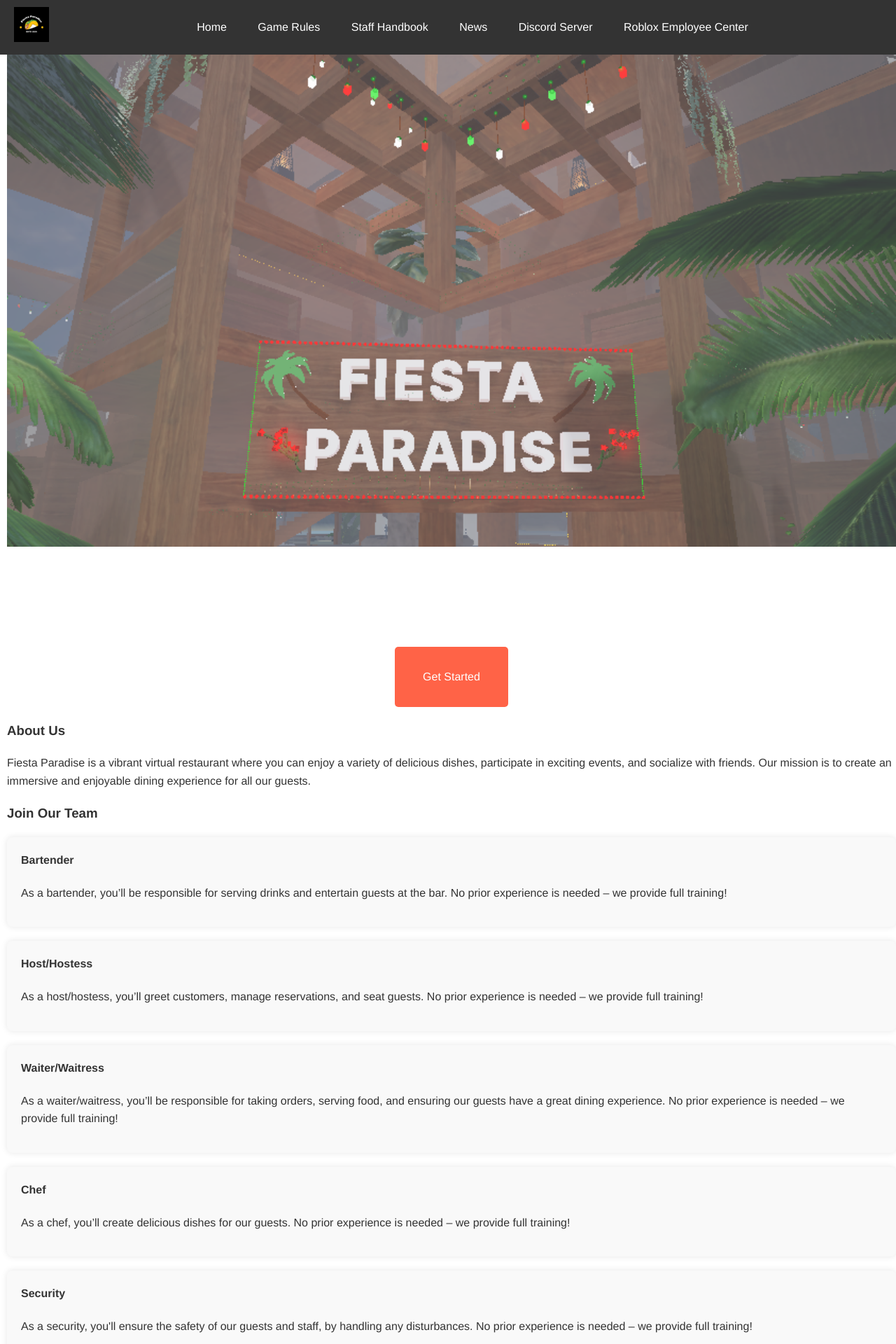
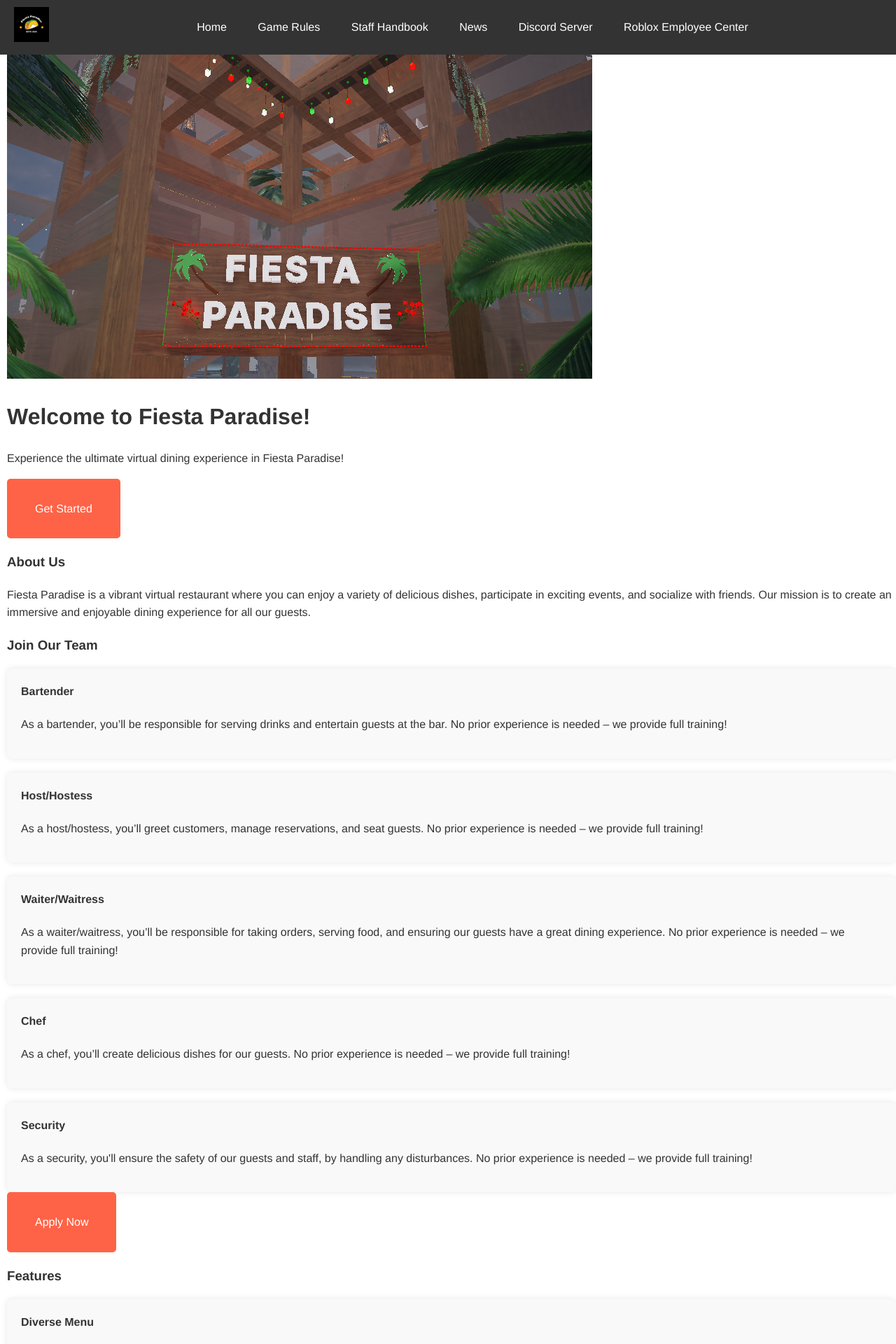
Before and after one commit to ifBars/Fiesta-Paradise, a Jekyll site: the page built from index.html, in a window 1280 px wide. Shown: the top 1920 px of the page at 70% size. Built offline with Jekyll 4.4.1, drawn with Linux system fonts in a browser that asks for light colours.

Commit message:
Update styles.css

```diff
--- a/assets/css/styles.css
+++ b/assets/css/styles.css
@@ -15,17 +15,6 @@
 nav {
   display: flex;
   align-items: center;
-}
-
-.hero {
-  text-align: center;
-  color: white;
-}
-
-.hero-image {
-  width: 100%;
-  height: auto;
-  opacity: 0.8;
 }
 
 .logo-container {
@@ -103,10 +92,6 @@
 
   .nav-links.active {
     display: flex;
-  }
-
-  .hero-overlay {
-    top: 40%;
   }
 
   .job-list, .feature-list {
```
